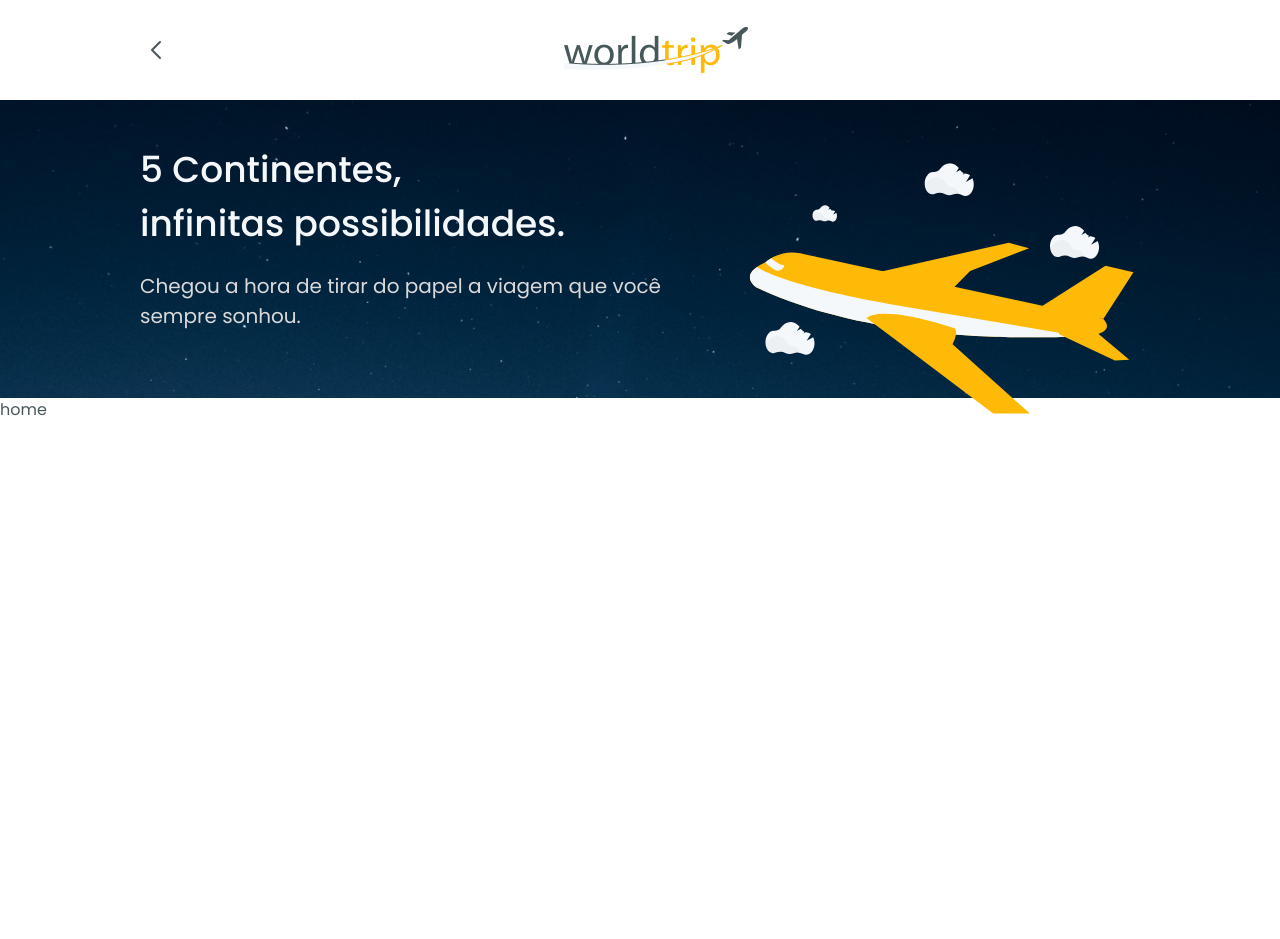
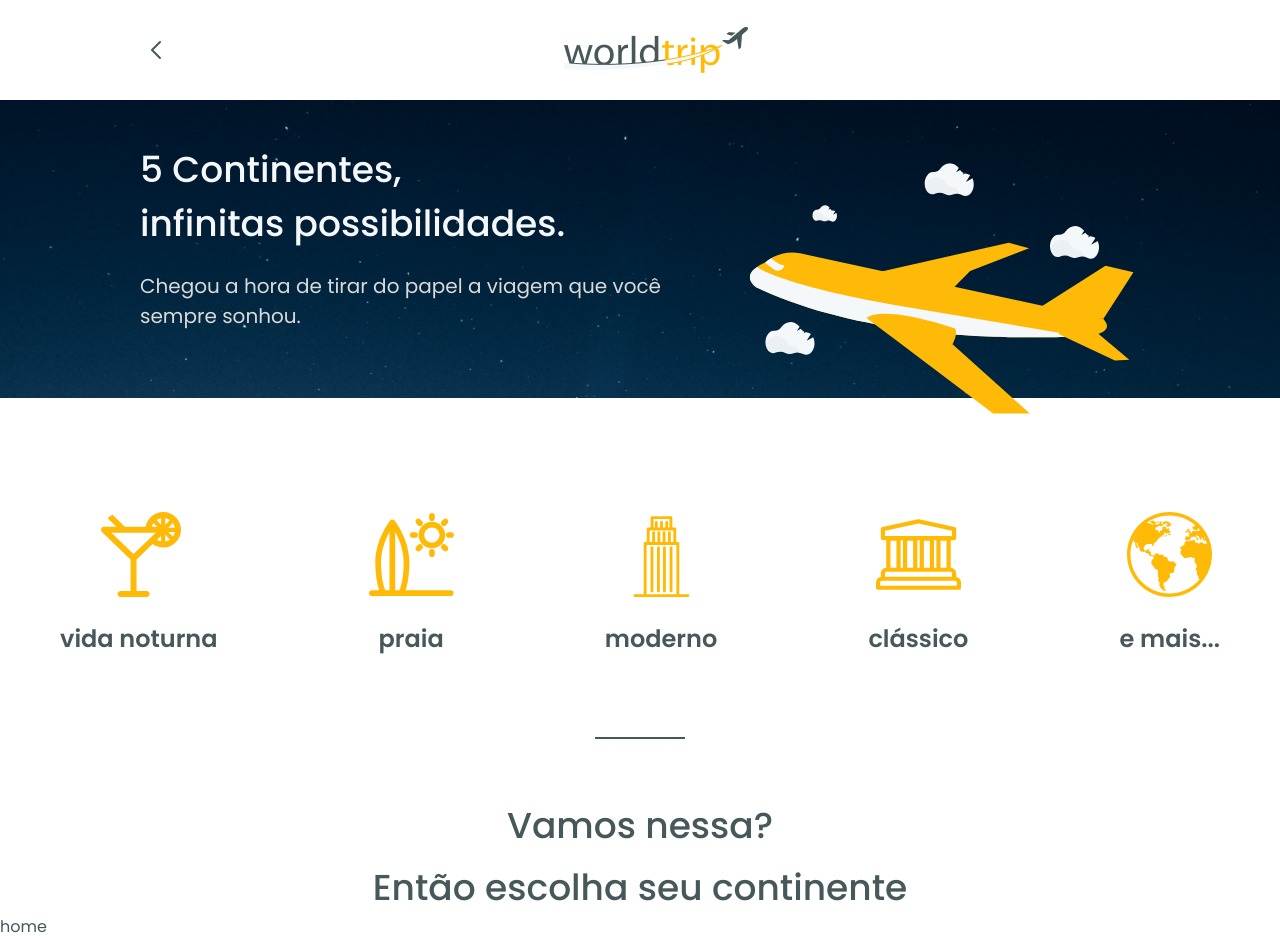
Before and after one commit to devLucasRoberto/worldTrip, a Next.js app: page / in a window 1280 px wide. Before the commit the page ends 800 px from the top, so only its background shows below. Built offline with nearby package versions, Linux system fonts and the light colour scheme.

Commit message:
Add travel types

```diff
--- /dev/null
+++ b/src/components/TravelTypes/TravelTypeIcon.tsx
@@ -0,0 +1,23 @@
+import { VStack, Image, Text, Box } from '@chakra-ui/react'
+import Link from 'next/link'
+
+interface TravelTypeIconProps {
+  title: string
+  image: string
+  href: string
+}
+
+export function TravelTypeIcon({ title, image, href }: TravelTypeIconProps) {
+  return (
+    <Box>
+      <Link href={href} passHref>
+        <VStack as="a" spacing="24px">
+          <Image src={image} alt={title} width="85" height="85" />
+          <Text color="gray.600" fontWeight="600" fontSize="24px">
+            {title}
+          </Text>
+        </VStack>
+      </Link>
+    </Box>
+  )
+}
--- /dev/null
+++ b/src/components/TravelTypes/index.tsx
@@ -0,0 +1,24 @@
+import { Flex } from '@chakra-ui/react'
+import { TravelTypeIcon } from './travelTypeIcon'
+
+export function TravelTypes() {
+  return (
+    <Flex maxWidth="1160px" width="100%" mx="auto" mt="114px">
+      <Flex width="100%" justifyContent="space-between">
+        <TravelTypeIcon
+          title="vida noturna"
+          image="assets/cocktail.svg"
+          href="#"
+        />
+
+        <TravelTypeIcon title="praia" image="assets/surf.svg" href="#" />
+
+        <TravelTypeIcon title="moderno" image="assets/building.svg" href="#" />
+
+        <TravelTypeIcon title="clássico" image="assets/museum.svg" href="#" />
+
+        <TravelTypeIcon title="e mais..." image="assets/earth.svg" href="#" />
+      </Flex>
+    </Flex>
+  )
+}
--- a/src/pages/index.tsx
+++ b/src/pages/index.tsx
@@ -1,6 +1,7 @@
-import { Flex } from '@chakra-ui/react'
+import { Flex, Box, Center, Text, VStack } from '@chakra-ui/react'
 import { Banner } from '../components/Banner'
 import { Header } from '../components/Header'
+import { TravelTypes } from '../components/TravelTypes'
 
 export default function Home() {
   return (
@@ -13,6 +14,20 @@ export default function Home() {
     >
       <Header />
       <Banner />
+      <TravelTypes />
+
+      <Center w="100%">
+        <VStack>
+          <Box bg="gray.600" h="2px" w="90px" mt="80px" mb="52px" />
+
+          <Text color="gray.600" fontSize="2.25rem" fontWeight="500">
+            Vamos nessa?
+          </Text>
+          <Text color="gray.600" fontSize="2.25rem" fontWeight="500">
+            Então escolha seu continente
+          </Text>
+        </VStack>
+      </Center>
       <h1>home</h1>
     </Flex>
   )
```
